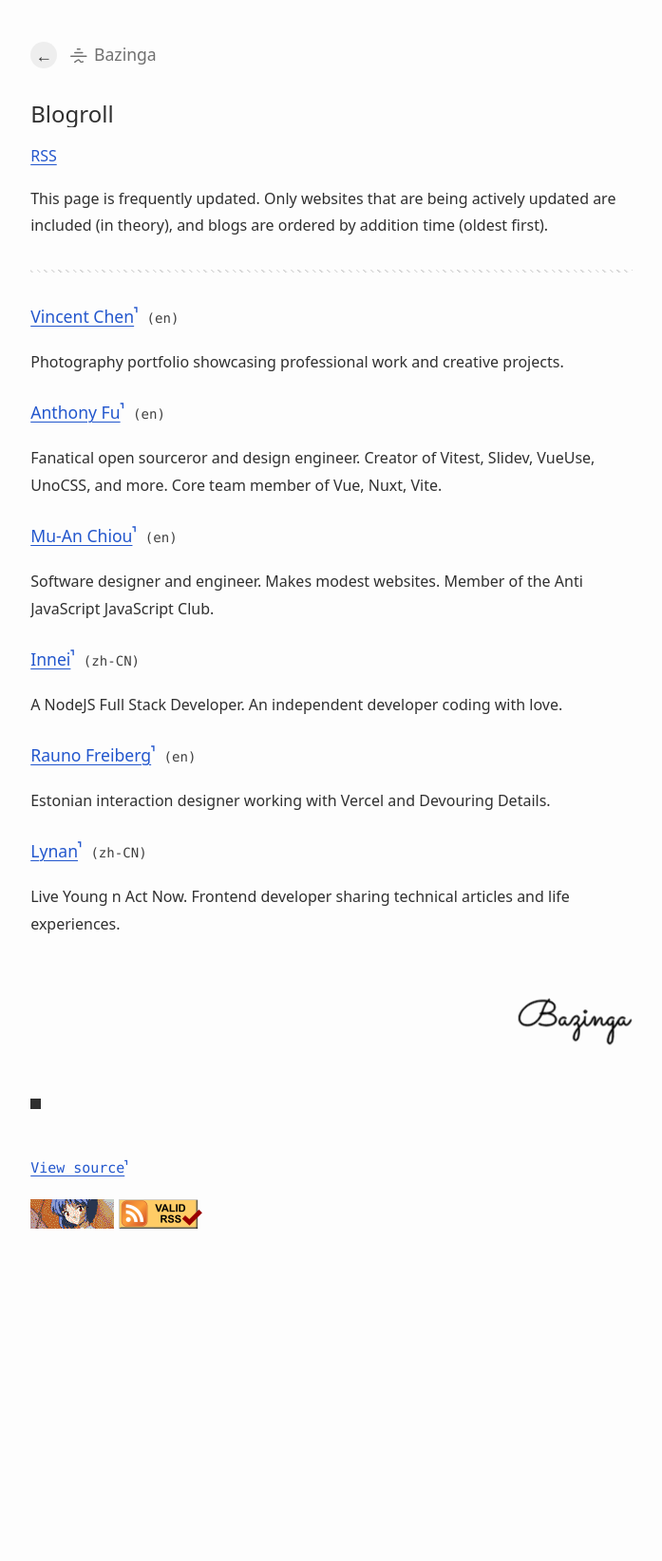
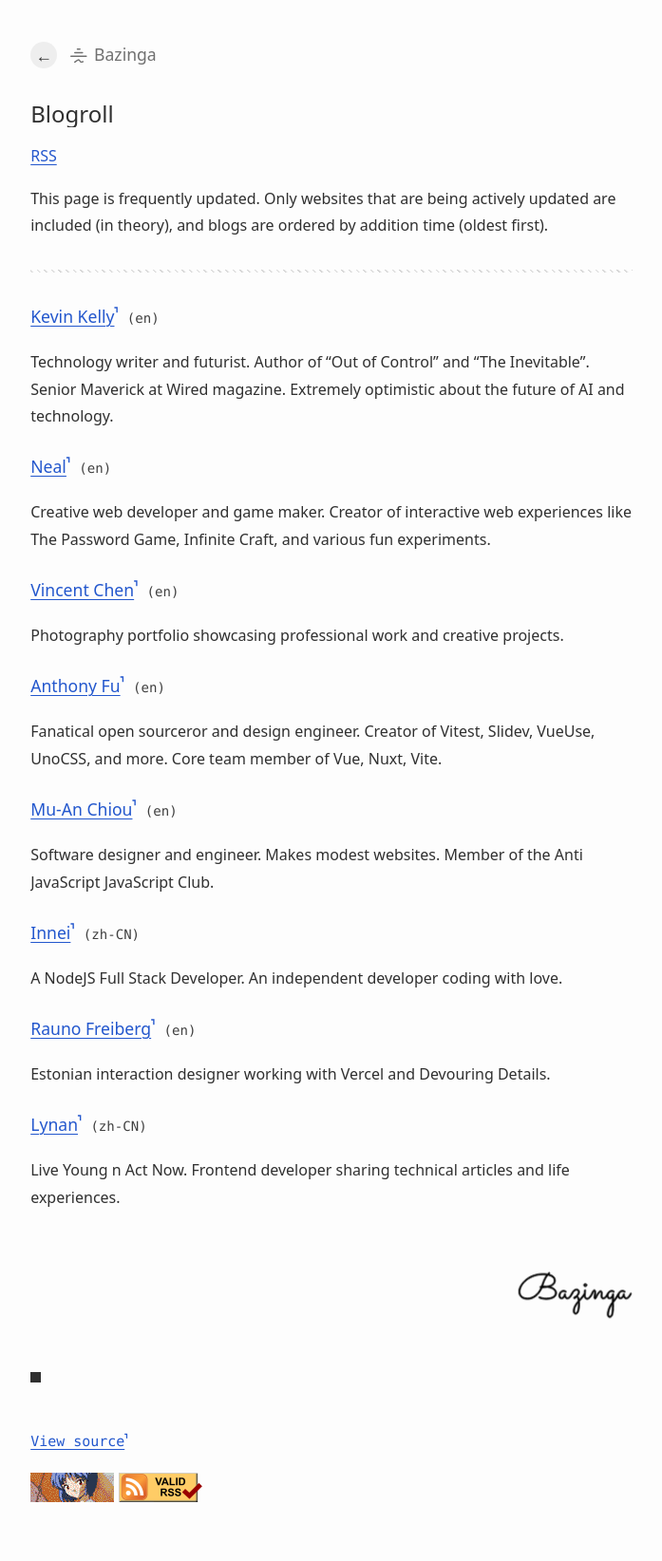
Before and after one commit to BazingaOrg/bazinga-site, a Jekyll site: the page built from _pages/blogroll.md, in a window 1280 px wide. Shown: the whole page at 95% size, without its empty margins (291-988 px from the left). Built offline with Jekyll 4.4.1, drawn with Linux system fonts in a browser that asks for light colours; some web fonts are replaced; Markdown is read by kramdown in place of the engine named in the settings; before the commit the page ends 1356 px from its top, so only the background shows below that.

Commit message:
chore: add new entries to blogroll for Kevin Kelly and Neal

```diff
--- a/_data/blogroll.yml
+++ b/_data/blogroll.yml
@@ -33,3 +33,15 @@
   lang: en
   description: Photography portfolio showcasing professional work and creative projects.
   added_at: Mon, 27 Oct 2025 10:00:00 +08:00
+
+- title: Kevin Kelly
+  url: https://kk.org/
+  lang: en
+  description: Technology writer and futurist. Author of "Out of Control" and "The Inevitable". Senior Maverick at Wired magazine. Extremely optimistic about the future of AI and technology.
+  added_at: Mon, 03 Nov 2025 12:00:00 +08:00
+
+- title: Neal
+  url: https://neal.fun/
+  lang: en
+  description: Creative web developer and game maker. Creator of interactive web experiences like The Password Game, Infinite Craft, and various fun experiments.
+  added_at: Mon, 03 Nov 2025 12:15:00 +08:00
```
